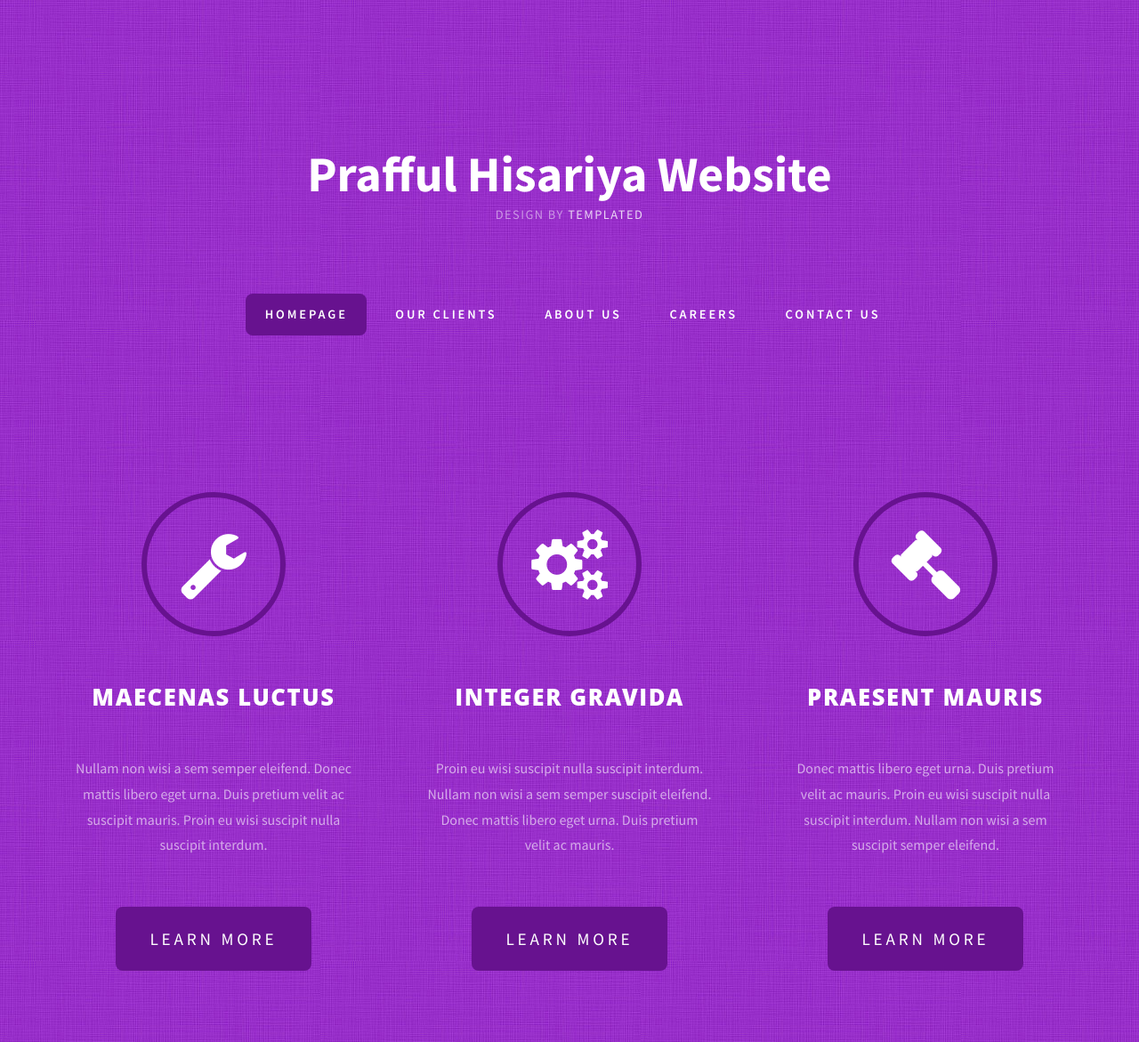
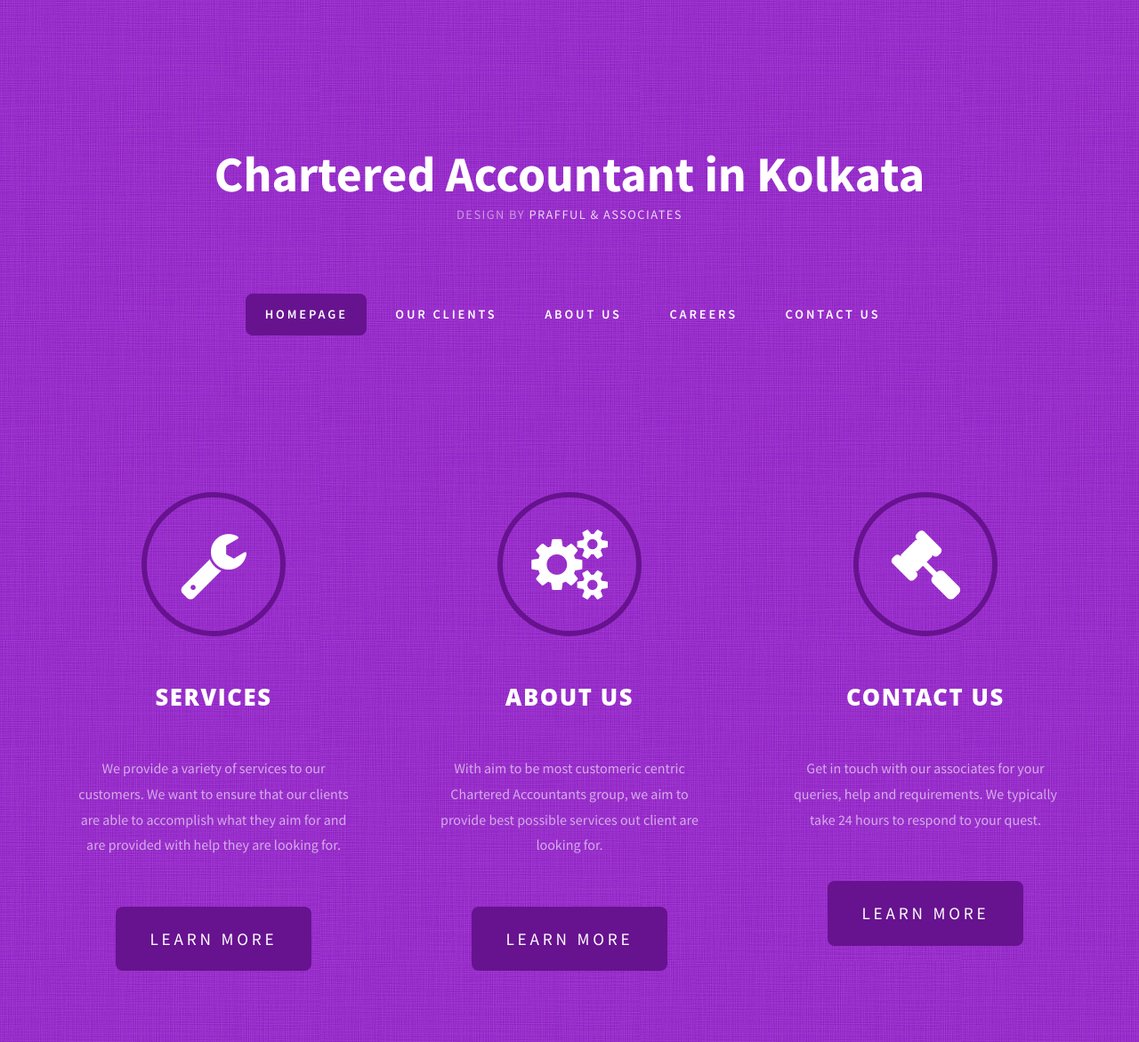
Before and after one commit to kusumtestwebsite/kusumtestwebsite.github.io, a plain HTML site: page index.html in a window 1280 px wide. Shown: the top 1171 px of the page at 89% size. Drawn offline with Linux system fonts and the light colour scheme.

Commit message:
test updation

```diff
--- a/index.html
+++ b/index.html
@@ -27,8 +27,8 @@ Released   : 20131010
 <div id="header-wrapper">
         <div id="header" class="container">
                 <div id="logo">
-			<h1><a href="#">Prafful Hisariya Website</a></h1>
-			<span>Design by <a href="http://templated.co" rel="nofollow">TEMPLATED</a></span> </div>
+                        <h1><a href="#">Chartered Accountant in Kolkata</a></h1>
+                        <span>Design by <a href="http://templated.co" rel="nofollow">Prafful & Associates</a></span> </div>
                 <div id="menu">
                         <ul>
                                 <li class="current_page_item"><a href="#" accesskey="1" title="">Homepage</a></li>
@@ -44,21 +44,21 @@ Released   : 20131010
         <div><span class="arrow-down"></span></div>
         <div id="tbox1"> <span class="icon icon-wrench"></span>
                 <div class="title">
-			<h2>Maecenas luctus</h2>
+                        <h2>Services</h2>
                 </div>
-		<p>Nullam non wisi a sem semper eleifend. Donec mattis libero eget urna. Duis pretium velit ac suscipit mauris. Proin eu wisi suscipit nulla suscipit interdum.</p>
+                <p>We provide a variety of services to our customers. We want to ensure that our clients are able to accomplish what they aim for and are provided with help they are looking for.</p>
                 <a href="#" class="button">Learn More</a> </div>
         <div id="tbox2"> <span class="icon icon-cogs"></span>
                 <div class="title">
-			<h2>Integer gravida</h2>
+                        <h2>About us</h2>
                 </div>
-		<p>Proin eu wisi suscipit nulla suscipit interdum. Nullam non wisi a sem semper suscipit eleifend. Donec mattis libero eget urna. Duis pretium velit ac mauris.</p>
+                <p>With aim to be most customeric centric Chartered Accountants group, we aim to provide best possible services out client are looking for.</p>
                 <a href="#" class="button">Learn More</a> </div>
         <div id="tbox3"> <span class="icon icon-legal"></span>
                 <div class="title">
-			<h2>Praesent mauris</h2>
+                        <h2>Contact us</h2>
                 </div>
-		<p>Donec mattis libero eget urna. Duis pretium velit ac mauris. Proin eu wisi suscipit nulla suscipit interdum. Nullam non wisi a sem suscipit semper eleifend.</p>
+                <p>Get in touch with our associates for your queries, help and requirements. We typically take 24 hours to respond to your quest.</p>
                 <a href="#" class="button">Learn More</a> </div>
 </div>
 </div>
```
Lines whose indentation alone changed are shown as unchanged.
